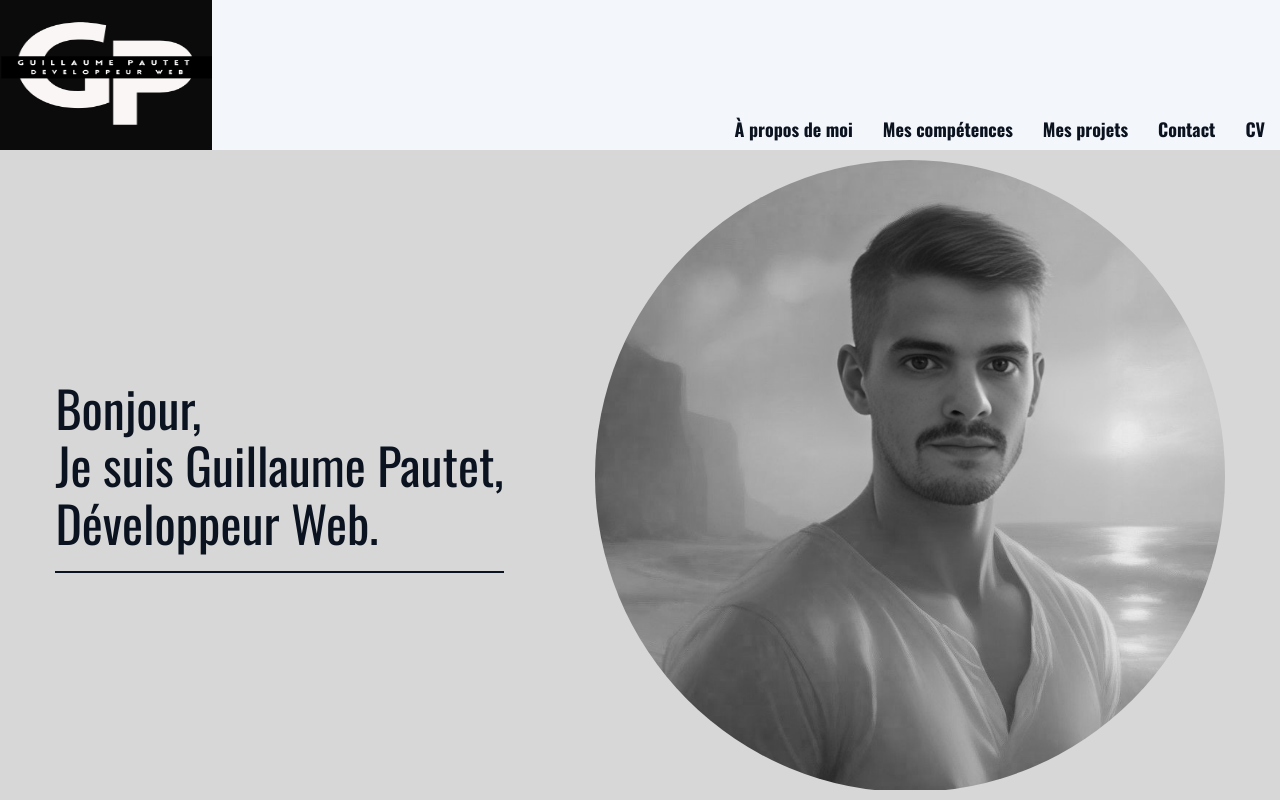
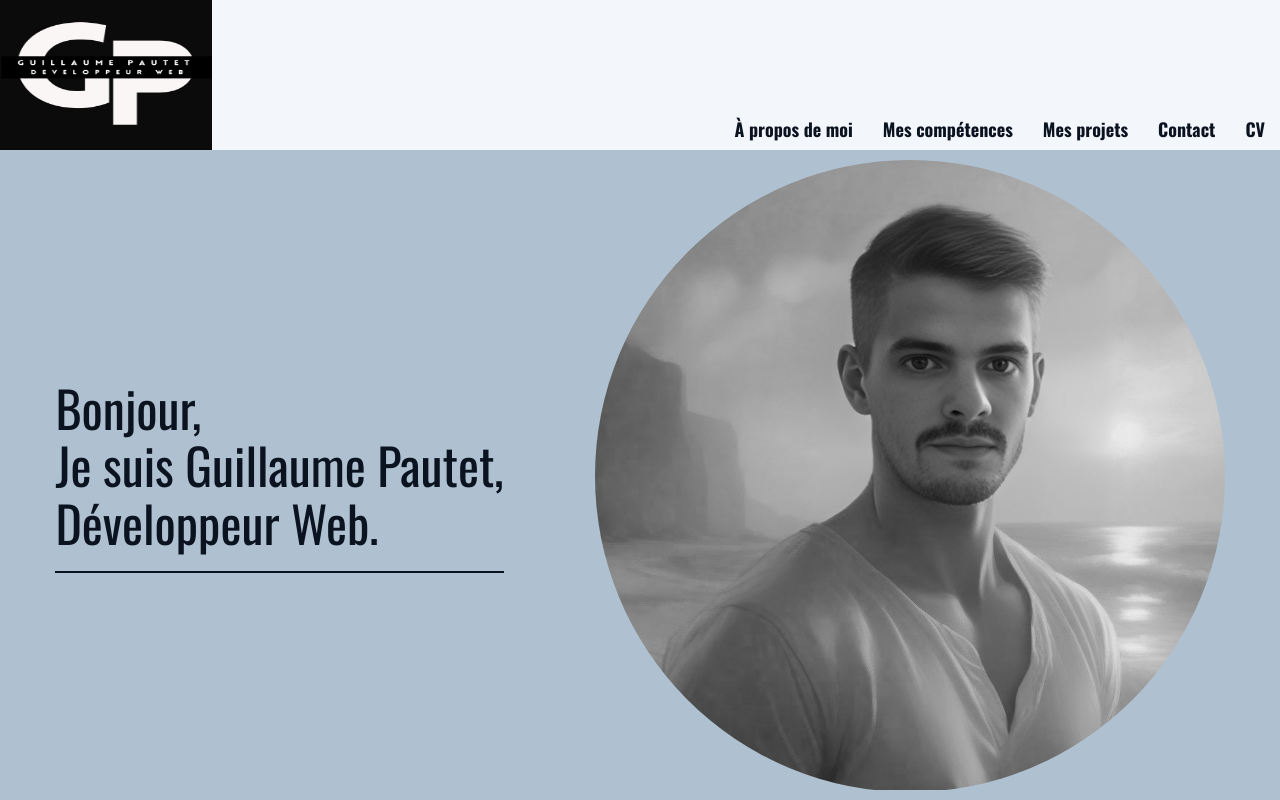
Before and after one commit to Poussin-5/OCProjet8, a React (Create React App) app: page / in a window 1280 px wide. Shown: the top 800 px of the page. Built offline with nearby package versions, Linux system fonts and the light colour scheme.

Commit message:
Update home.scss

```diff
--- a/src/pages/home/home.scss
+++ b/src/pages/home/home.scss
@@ -2,7 +2,7 @@
   display: flex;
   justify-content: space-around;
   align-items: center;
-  background-color: var(--background-color);
+  background-color: var(--third-color);
   padding: 10px;
   .typewriter {
     h2 {
```
